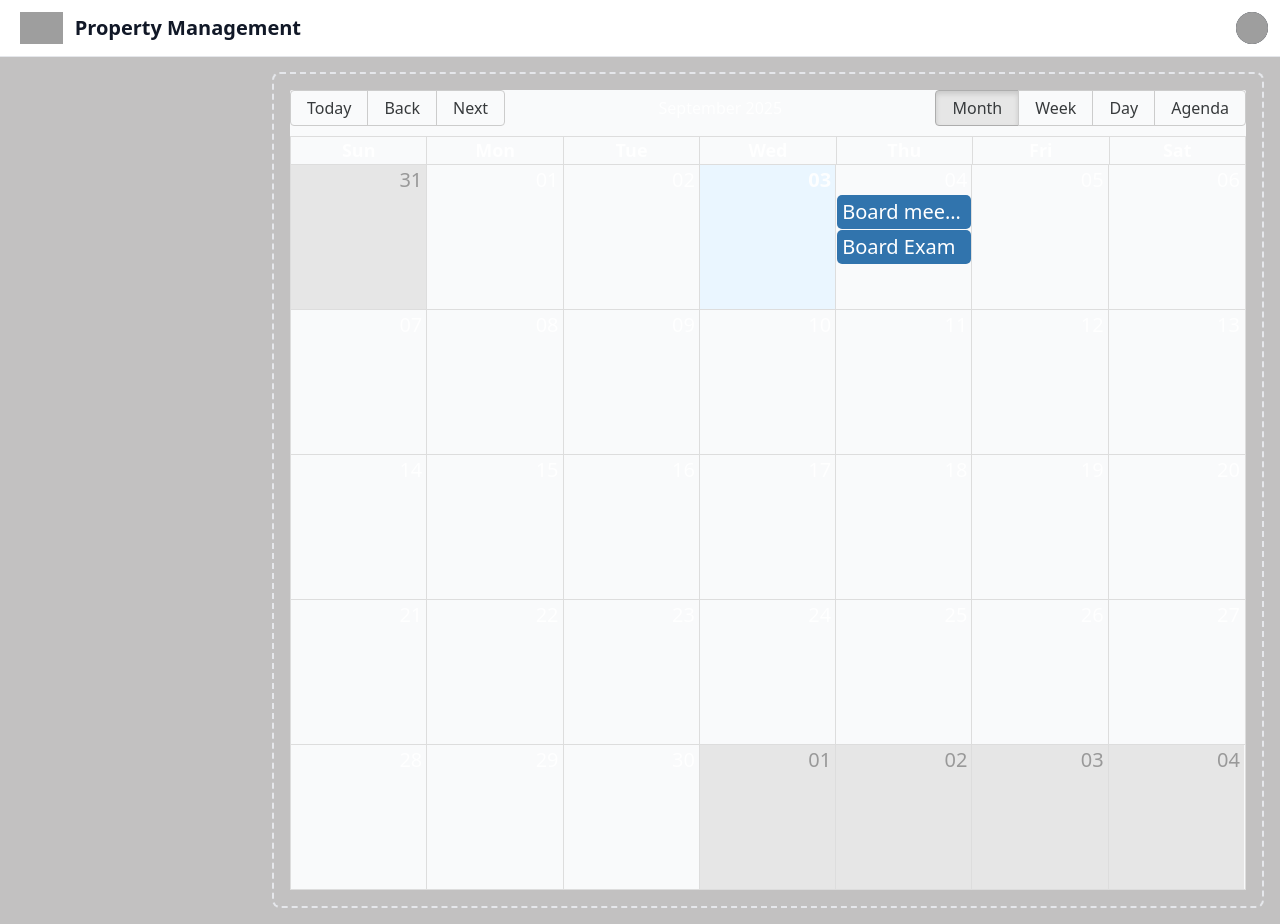
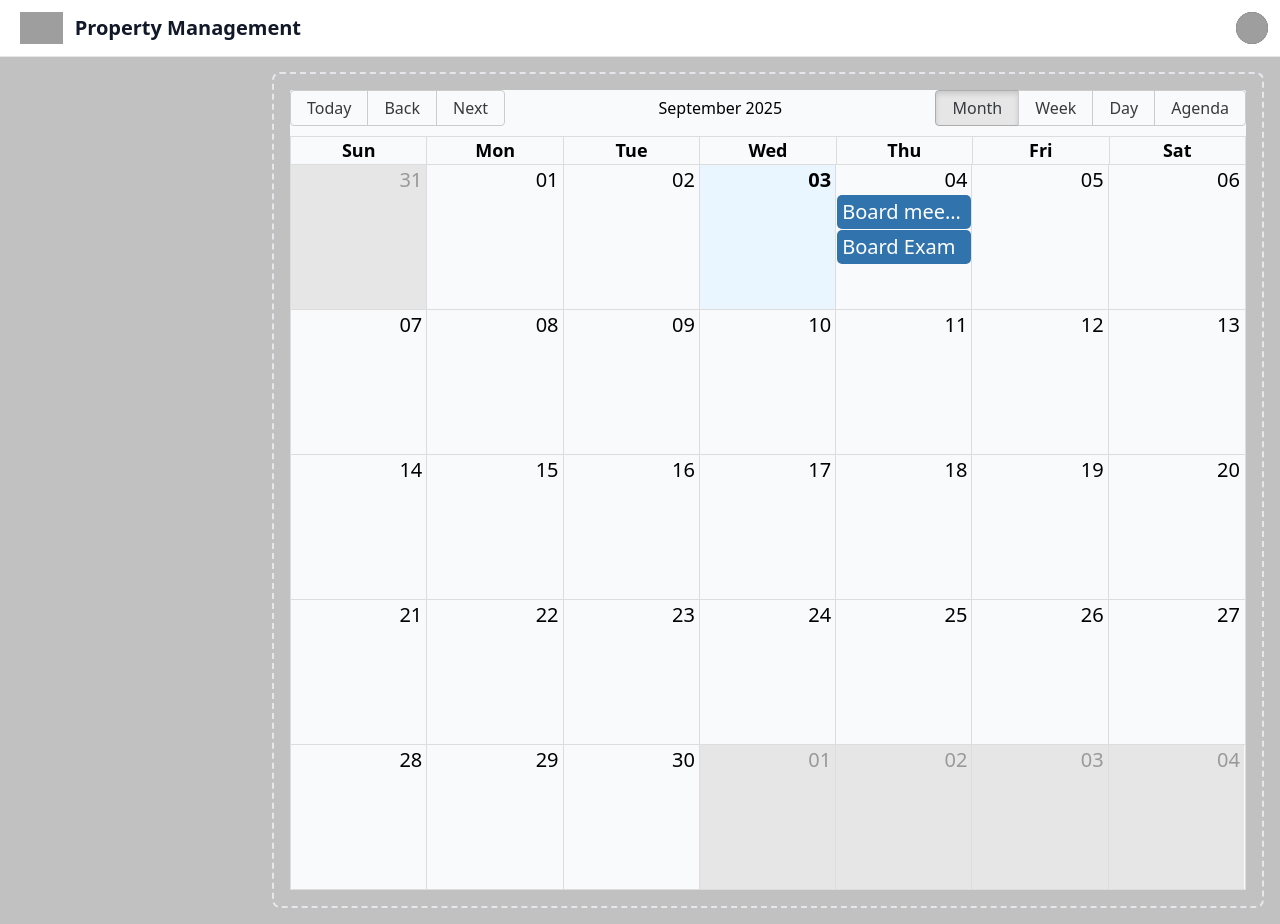
Before and after one commit to kryss143/property-management, a React (Vite) app in the folder frontend/: page /pmcalendar in a window 1280 px wide. Built offline with nearby package versions, Linux system fonts and the light colour scheme; grey boxes are pictures that could not be loaded.

Commit message:
Added dark font color

```diff
--- a/frontend/src/components/layout/PMCalendarStats.jsx
+++ b/frontend/src/components/layout/PMCalendarStats.jsx
@@ -51,6 +51,7 @@ const PMCalendarStats = () => {
                 startAccessor="start"
                 endAccessor="end"
                 style={{ height: "100%", width: "100%", fontSize: "20px" }}
+                className={"dark:text-white text-black"}
               />
             </div>
           </div>
```
